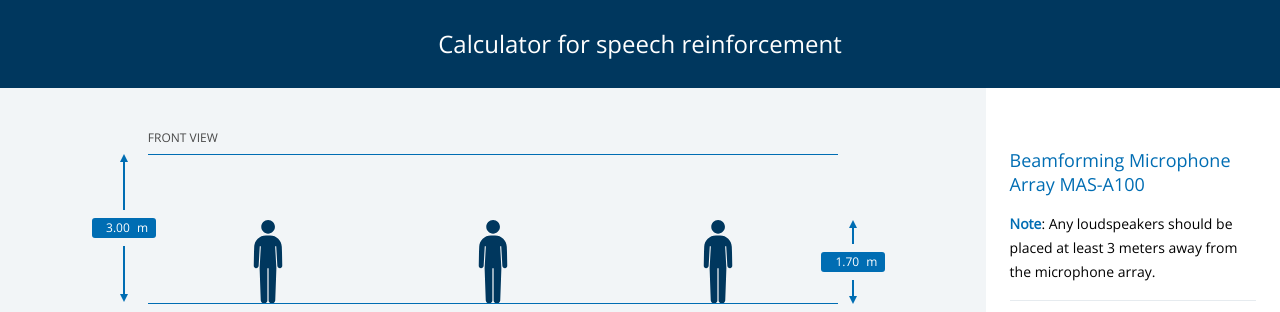
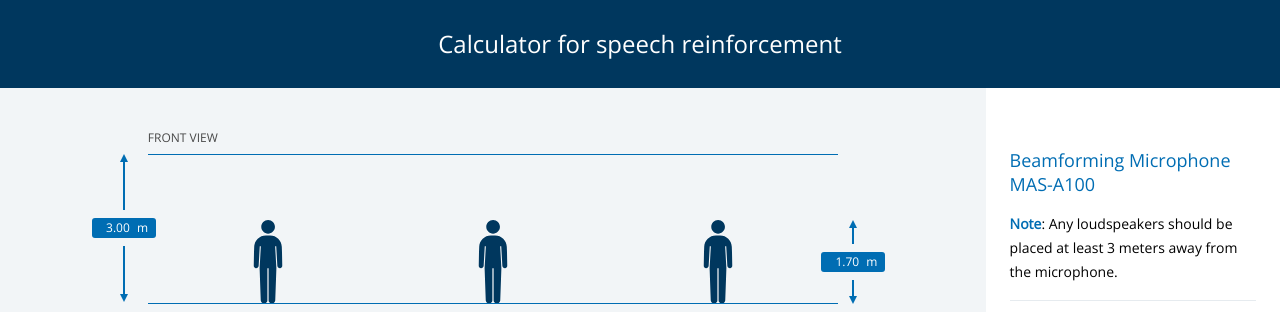
Before and after one commit to TE-9004062290/aerosmith-system-calculator, an Angular app: page / in a window 1280 px wide. Shown: the top 312 px of the page. Built offline with nearby package versions, Linux system fonts and the light colour scheme.

Commit message:
Updated references to product name

```diff
--- a/src/app/main/calculation-theatre/calculation-theatre.component.html
+++ b/src/app/main/calculation-theatre/calculation-theatre.component.html
@@ -1,5 +1,5 @@
 <div class="main">
-    <div class="calculation-theatre-print-header">Beamforming Microphone Array MAS-A100</div>
+    <div class="calculation-theatre-print-header">Beamforming Microphone MAS-A100</div>
     <div class="calculation-theatre-header">Calculator for speech reinforcement</div>
     <div class="calculation-theatre-container" [ngClass]="{'has-output': calculatorService.hasFreshOutput, 'pulled-out': sideBarOut}">
         <div class="graphical-stage-wrapper" (click)="hideSideBar()" (touch)="hideSideBar()">
@@ -11,10 +11,10 @@
             </div>
             <div class="sidebar-main">
                 <div class="calculation-theatre-title">
-                        Beamforming Microphone <br/> Array MAS-A100
+                        Beamforming Microphone <br/> MAS-A100
                 </div>
                 <div class="calculation-theatre-misc">
-                    <strong>Note</strong>: Any loudspeakers should be <br/> placed at least {{ calculatorService.measurementUnit === 'm' ? '3 meters' : '9.84 feet' }}  away from <br/> the microphone array.
+                    <strong>Note</strong>: Any loudspeakers should be <br/> placed at least {{ calculatorService.measurementUnit === 'm' ? '3 meters' : '9.84 feet' }}  away from <br/> the microphone.
                 </div>
                 <div class="calculation-theatre-settings">
                     <div class="calculation-theatre-setting">
--- a/src/index.html
+++ b/src/index.html
@@ -2,7 +2,7 @@
 <html lang="en">
 <head>
   <meta charset="utf-8">
-  <title>Beamforming Microphone Array MAS-A100</title>
+  <title>Beamforming Microphone MAS-A100</title>
   <base href="/">
   <meta name="viewport" content="width=device-width, initial-scale=1">
   <link rel="icon" type="image/x-icon" href="favicon.ico">
```
